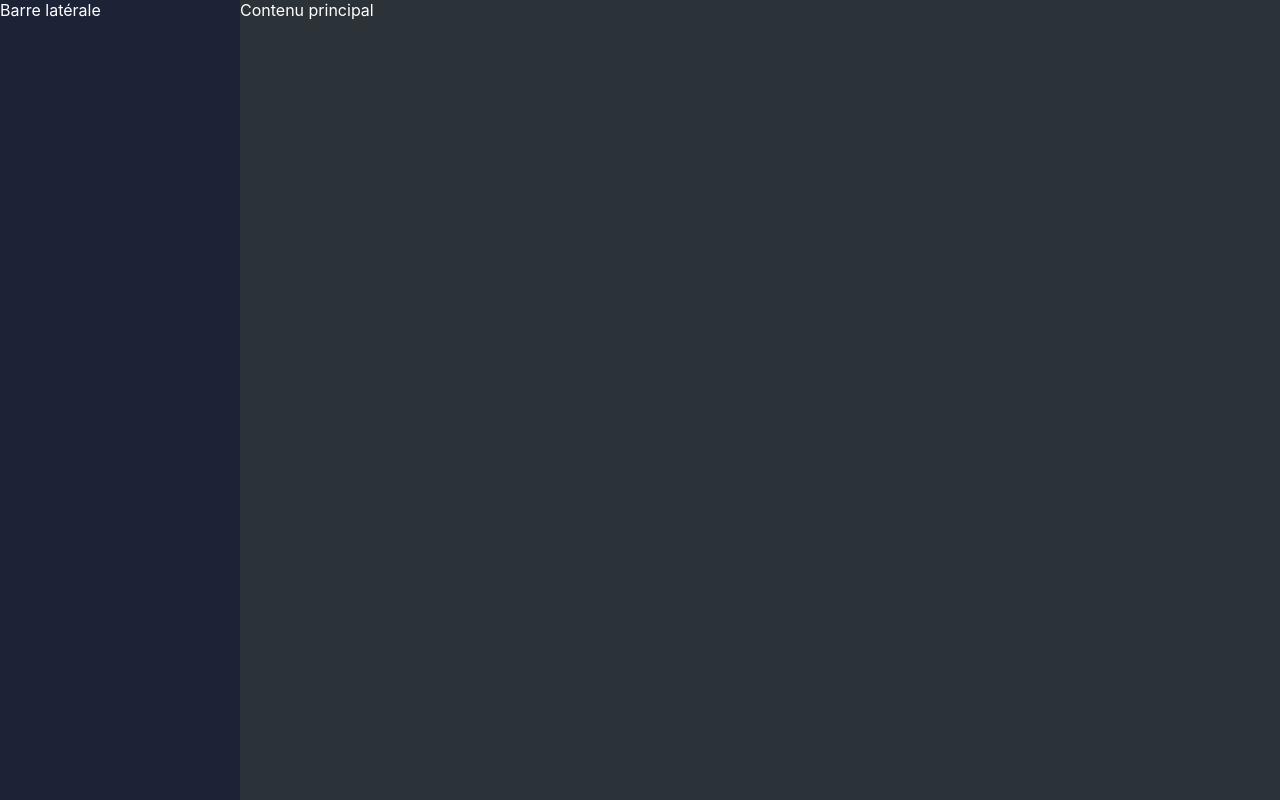
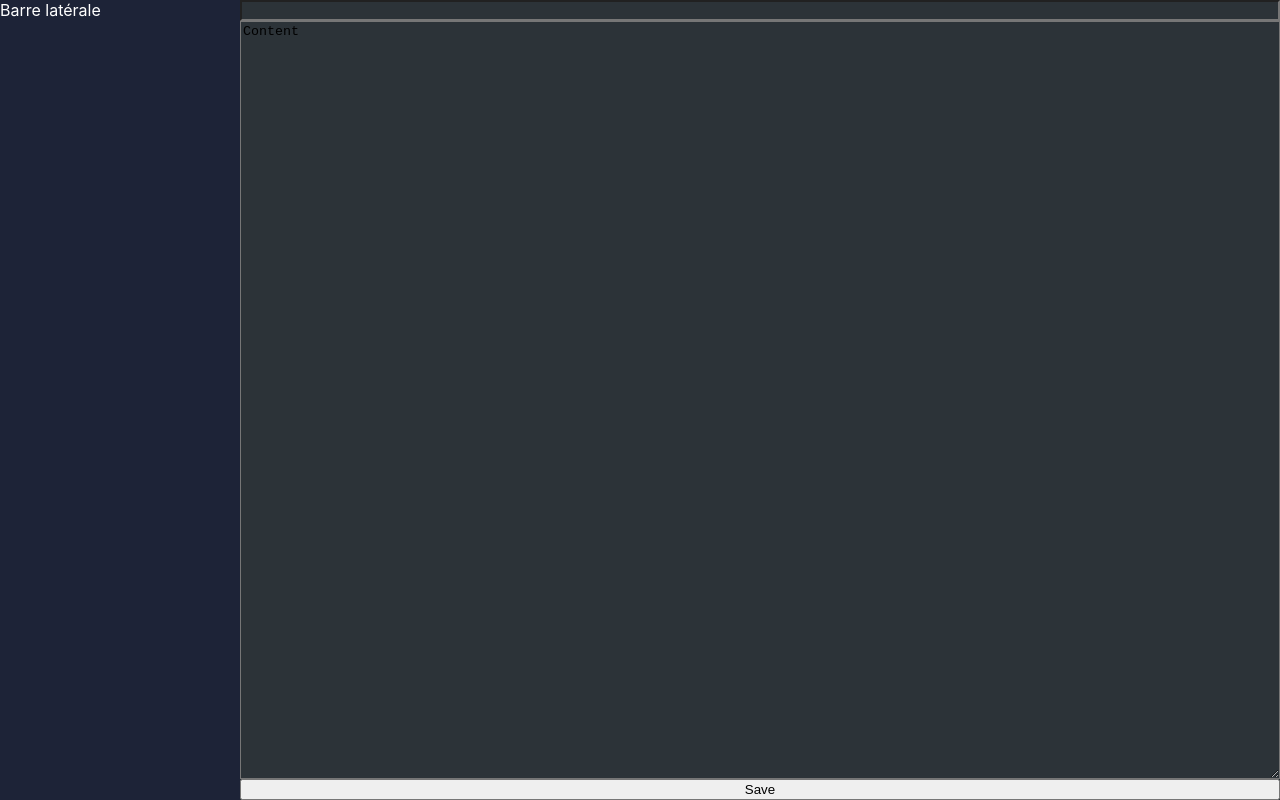
Before and after one commit to jderache/reactjs-notes, a React (Create React App) app in the folder web-app/: page / in a window 1280 px wide. Built offline with nearby package versions, Linux system fonts and the light colour scheme.

Commit message:
Add Note.styled.js + Note/index.js

```diff
--- a/web-app/src/App.js
+++ b/web-app/src/App.js
@@ -1,12 +1,15 @@
 import { Side, Main } from "./App.styled";
 import { GlobalStyle } from "./GlobalStyle";
+import Note from "./Note/index.js";
 
 function App() {
   return (
     <>
-      <GlobalStyle/>
+      <GlobalStyle />
       <Side>Barre latérale</Side>
-      <Main>Contenu principal</Main>
+      <Main>
+        <Note />
+      </Main>
     </>
   );
 }
--- a/web-app/src/App.styled.js
+++ b/web-app/src/App.styled.js
@@ -9,6 +9,6 @@ export const Side = styled.aside`
   background-color: #1d2337;
 `;
 export const Main = styled.main`
- height: 100vh;
- margin-inline-start: 240px;
+  height: 100vh;
+  margin-inline-start: 240px;
 `;
--- /dev/null
+++ b/web-app/src/Note/Note.styled.js
@@ -0,0 +1,16 @@
+import styled from "styled-components";
+
+export const Form = styled.form`
+  height: 100%;
+  display: flex;
+  flex-direction: column;
+  align-items: stretch;
+`;
+export const Title = styled.input`
+  background: transparent;
+`;
+
+export const Content = styled.textarea`
+  flex: 1;
+  background: transparent;
+`;
--- /dev/null
+++ b/web-app/src/Note/index.js
@@ -0,0 +1,13 @@
+import { Form, Title, Content } from "./Note.styled";
+
+const Note = () => {
+  return (
+    <Form>
+      <Title type="text" />
+      <Content>Content</Content>
+      <button>Save</button>
+    </Form>
+  );
+};
+
+export default Note;
```
Also changed, not shown: web-app/src/index.js (+5 -5 lines).
